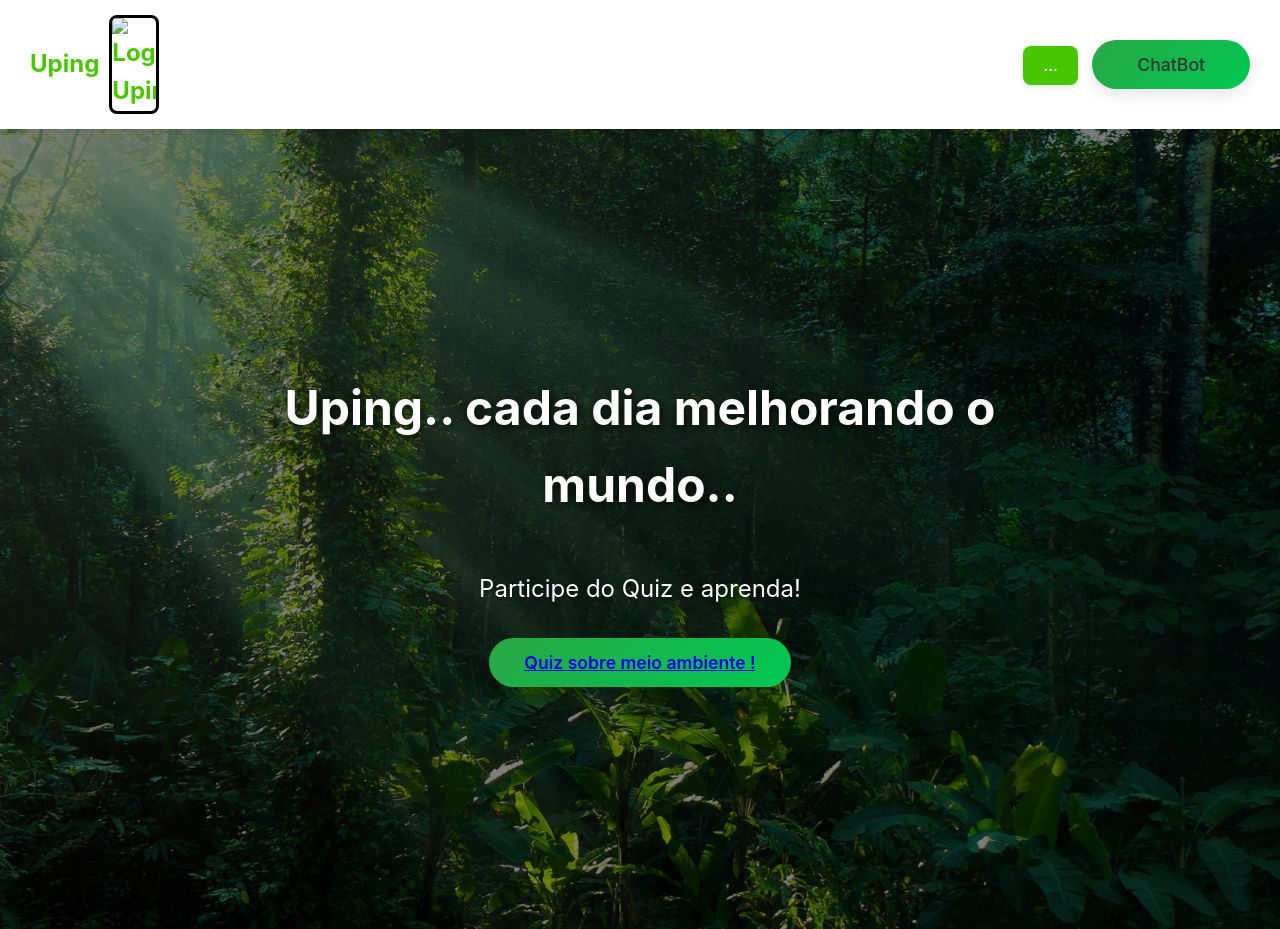
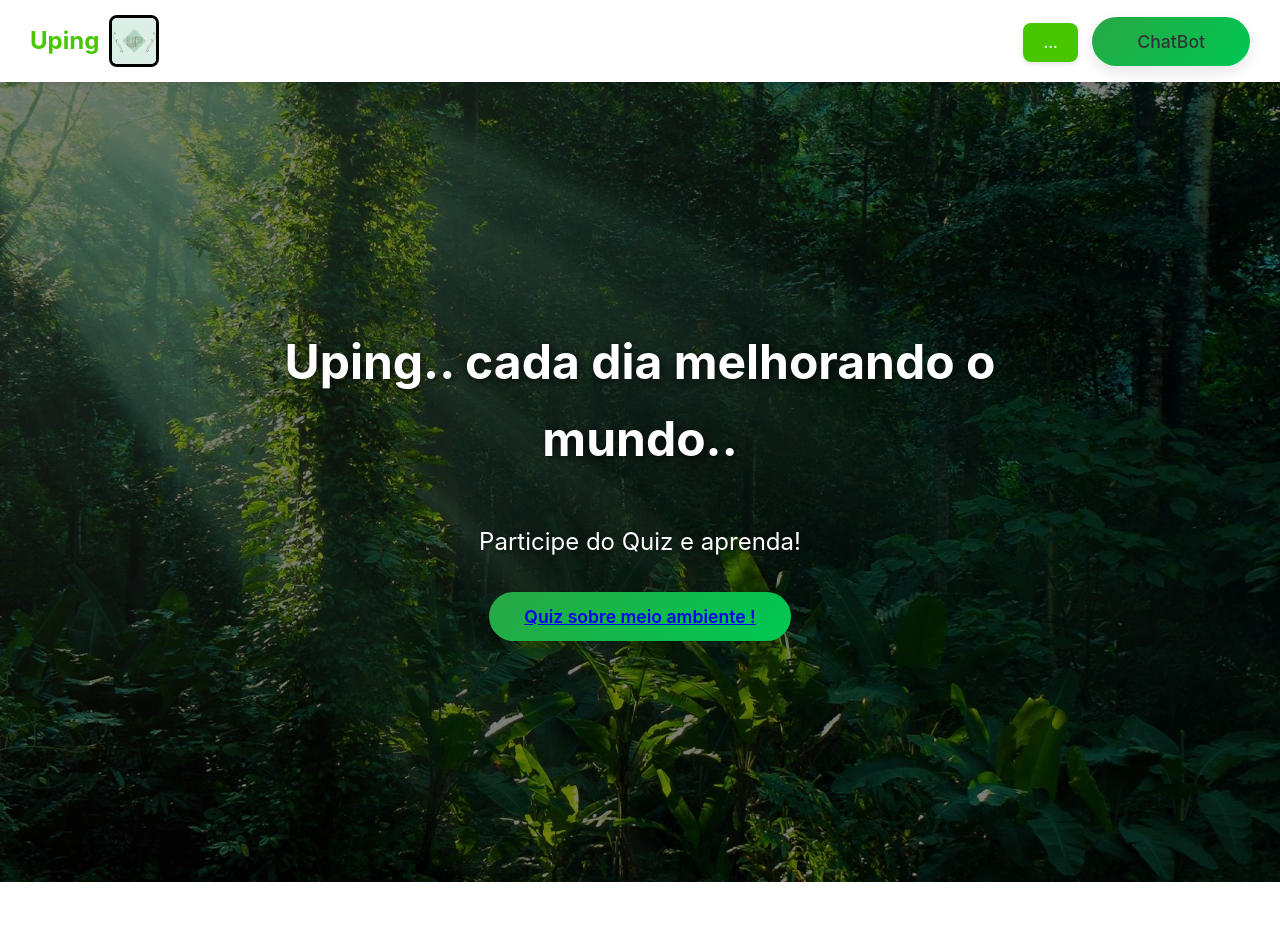
Before and after one commit to Grafitum/upp, a plain HTML site: page index.html in a window 1280 px wide. Shown: the top 929 px of the page. Drawn offline with Linux system fonts and the light colour scheme; the site is published under a folder, as on GitHub Pages, so addresses that start at the root find nothing.

Commit message:
Update index.html

```diff
--- a/index.html
+++ b/index.html
@@ -19,7 +19,7 @@
 
         <h1 class="logo">Uping
 
-            <img src="/img/logo.jpg" alt="Logo Uping" class="logo-img">
+            <img src="img/logo.jpg" alt="Logo Uping" class="logo-img">
 
 
         </h1>
```
